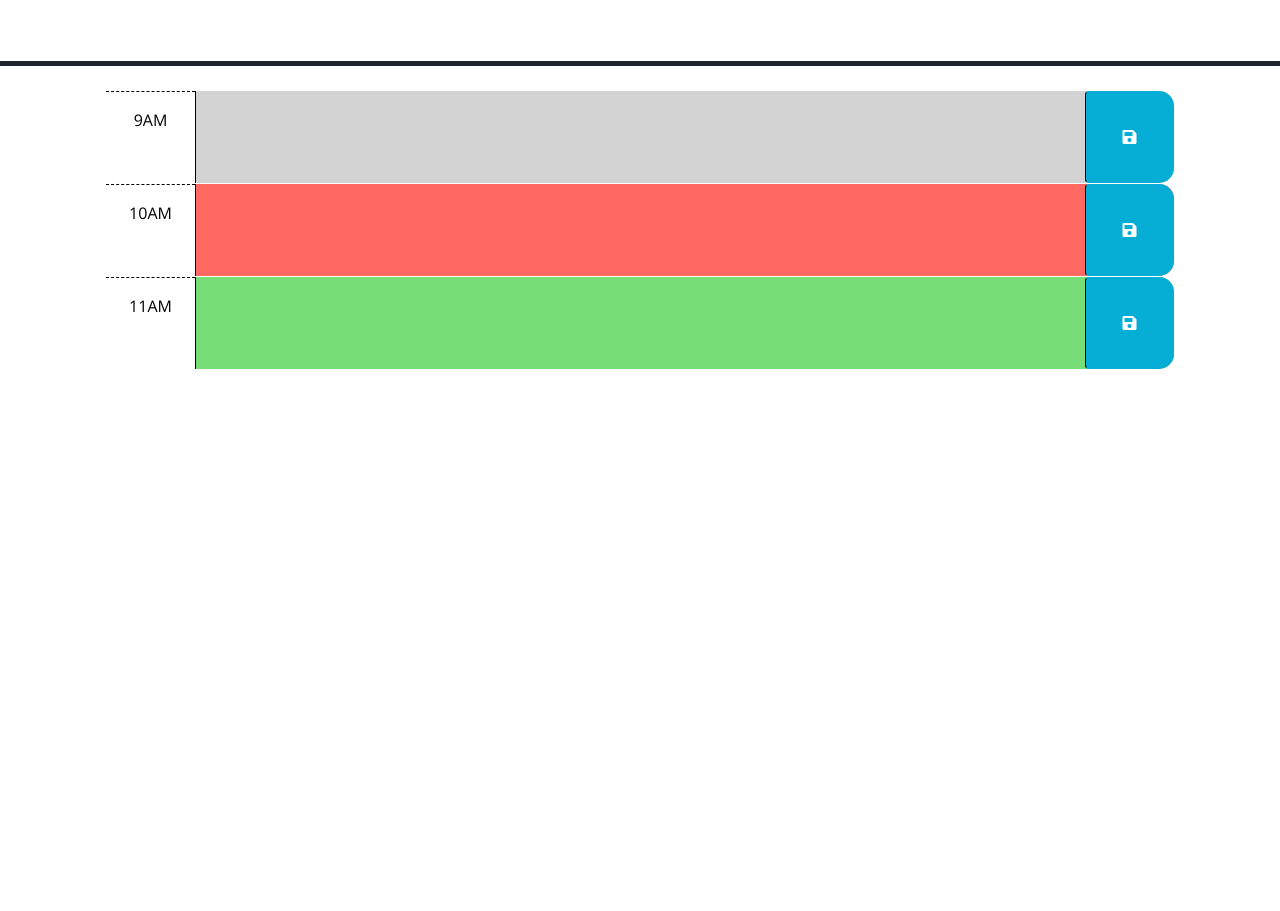
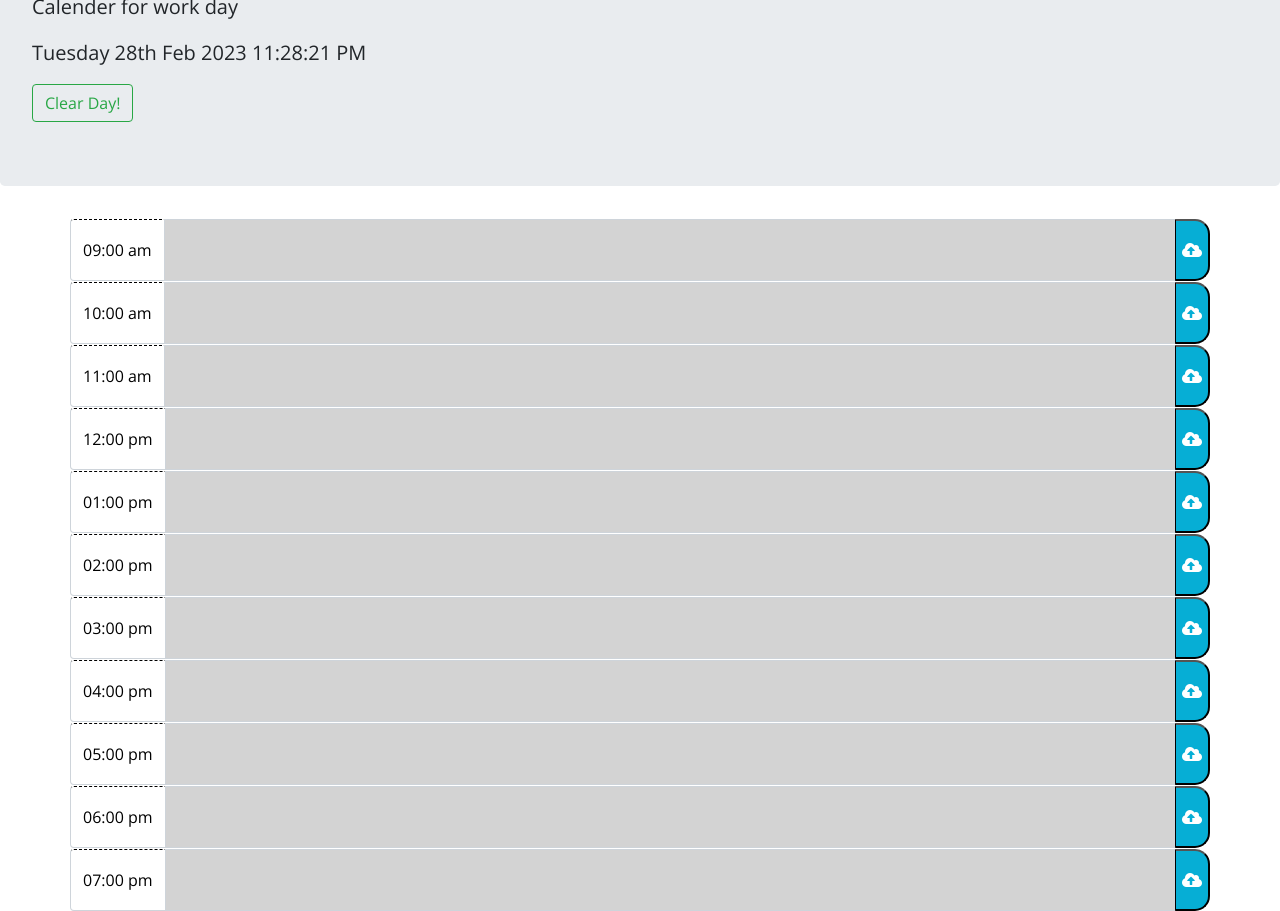
Before and after one commit to CJB14/work-day-scheduler, a plain HTML site: page index.html in a window 1280 px wide. Shown: the part 166-1077 px from the top of the page. Before the commit the page ends 800 px from the top, so only its background shows below. Drawn offline with nearby package versions, Linux system fonts and the light colour scheme.

Commit message:
all changes

```diff
--- a/index.html
+++ b/index.html
@@ -6,7 +6,7 @@
     <meta http-equiv="X-UA-Compatible" content="ie=edge" />
     <link
       rel="stylesheet"
-      href="https://cdn.jsdelivr.net/npm/bootstrap@5.1.3/dist/css/bootstrap.min.css"
+      href="https://stackpath.bootstrapcdn.com/bootstrap/4.3.1/css/bootstrap.min.css"
     />
     <link
       rel="stylesheet"
@@ -19,60 +19,133 @@
       rel="stylesheet"
     />
     <link rel="stylesheet" href="style.css" />
-    <title>Work Day Scheduler</title>
+
+    <title>Cam's Scheduler</title>
   </head>
 
   <body>
-    <header class="p-5 mb-4 border-5 border-bottom border-dark text-center">
+    <header class="jumbotron">
       <h1 class="display-3">Work Day Scheduler</h1>
-      <p class="lead">A simple calendar app for scheduling your work day</p>
+      <p class="lead">Calender for work day</p>
       <p id="currentDay" class="lead"></p>
+      <button type="button" class="btn btn-outline-success" id="clearDay">Clear Day!</button>
+
     </header>
-    <div class="container-lg px-5">
-      <!-- Use class for "past", "present", and "future" to apply styles to the
-        time-block divs accordingly. The javascript will need to do this by
-        adding/removing these classes on each div by comparing the hour in the
-        id to the current hour. The html provided below is meant to be an example
-        demonstrating how the css provided can be leveraged to create the
-        desired layout and colors. The html below should be removed or updated
-        in the finished product. Remember to delete this comment once the
-        code is implemented.
-        -->
-
-      <!-- Example of a past time block. The "past" class adds a gray background color. -->
-      <div id="hour-9" class="row time-block past">
-        <div class="col-2 col-md-1 hour text-center py-3">9AM</div>
-        <textarea class="col-8 col-md-10 description" rows="3"> </textarea>
-        <button class="btn saveBtn col-2 col-md-1" aria-label="save">
-          <i class="fas fa-save" aria-hidden="true"></i>
-        </button>
+    <div class="container">
+      <div class="row">
+        <div class="input-group">
+          <div class="input-group-prepend">
+            <span class="input-group-text hour">09:00 am </span>
+          </div>
+          <textarea class="form-control" aria-label="With textarea" id="9am"></textarea>
+          <button type="button" class="saveBtn"><i class="fas fa-cloud-upload-alt"></i></button>
+        </div>
       </div>
 
-      <!-- Example of a a present time block. The "present" class adds a red background color. -->
-      <div id="hour-10" class="row time-block present">
-        <div class="col-2 col-md-1 hour text-center py-3">10AM</div>
-        <textarea class="col-8 col-md-10 description" rows="3"> </textarea>
-        <button class="btn saveBtn col-2 col-md-1" aria-label="save">
-          <i class="fas fa-save" aria-hidden="true"></i>
-        </button>
+      <div class="row">
+        <div class="input-group">
+          <div class="input-group-prepend">
+            <span class="input-group-text hour">10:00 am </span>
+          </div>
+          <textarea class="form-control" aria-label="With textarea" id="10am"></textarea>
+          <button type="button" class="saveBtn"><i class="fas fa-cloud-upload-alt"></i></button>
+        </div>
       </div>
 
-      <!-- Example of a future time block. The "future" class adds a green background color. -->
-      <div id="hour-11" class="row time-block future">
-        <div class="col-2 col-md-1 hour text-center py-3">11AM</div>
-        <textarea class="col-8 col-md-10 description" rows="3"> </textarea>
-        <button class="btn saveBtn col-2 col-md-1" aria-label="save">
-          <i class="fas fa-save" aria-hidden="true"></i>
-        </button>
+      <div class="row">
+        <div class="input-group">
+          <div class="input-group-prepend">
+            <span class="input-group-text hour">11:00 am </span>
+          </div>
+          <textarea class="form-control" aria-label="With textarea" id="11am"></textarea>
+          <button type="button" class="saveBtn"><i class="fas fa-cloud-upload-alt"></i></button>
+        </div>
       </div>
 
+      <div class="row">
+        <div class="input-group">
+          <div class="input-group-prepend">
+            <span class="input-group-text hour">12:00 pm </span>
+          </div>
+          <textarea class="form-control" aria-label="With textarea" id="12pm"></textarea>
+          <button type="button" class="saveBtn"><i class="fas fa-cloud-upload-alt"></i></button>
+        </div>
+      </div>
+
+      <div class="row">
+        <div class="input-group">
+          <div class="input-group-prepend">
+            <span class="input-group-text hour">01:00 pm </span>
+          </div>
+          <textarea class="form-control" aria-label="With textarea" id="13pm"></textarea>
+          <button type="button" class="saveBtn"><i class="fas fa-cloud-upload-alt"></i></button>
+        </div>
+      </div>
+
+      <div class="row">
+        <div class="input-group">
+          <div class="input-group-prepend">
+            <span class="input-group-text hour">02:00 pm </span>
+          </div>
+          <textarea class="form-control" aria-label="With textarea" id="14pm"></textarea>
+          <button type="button" class="saveBtn"><i class="fas fa-cloud-upload-alt"></i></button>
+        </div>
+      </div>
+
+      <div class="row">
+        <div class="input-group">
+          <div class="input-group-prepend">
+            <span class="input-group-text hour">03:00 pm </span>
+          </div>
+          <textarea class="form-control" aria-label="With textarea" id="15pm"></textarea>
+          <button type="button" class="saveBtn"><i class="fas fa-cloud-upload-alt"></i></button>
+        </div>
+      </div>
+
+      <div class="row">
+        <div class="input-group">
+          <div class="input-group-prepend">
+            <span class="input-group-text hour">04:00 pm </span>
+          </div>
+          <textarea class="form-control" aria-label="With textarea" id="16pm"></textarea>
+          <button type="button" class="saveBtn"><i class="fas fa-cloud-upload-alt"></i></button>
+        </div>
+      </div>
+
+      <div class="row">
+        <div class="input-group">
+          <div class="input-group-prepend">
+            <span class="input-group-text hour">05:00 pm </span>
+          </div>
+          <textarea class="form-control" aria-label="With textarea" id="17pm"></textarea>
+          <button type="button" class="saveBtn"><i class="fas fa-cloud-upload-alt"></i></button>
+        </div>
+      </div>
+
+      <div class="row">
+        <div class="input-group">
+          <div class="input-group-prepend">
+            <span class="input-group-text hour">06:00 pm </span>
+          </div>
+          <textarea class="form-control" aria-label="With textarea" id="18pm"></textarea>
+          <button type="button" class="saveBtn"><i class="fas fa-cloud-upload-alt"></i></button>
+        </div>
+      </div>
+
+      <div class="row">
+        <div class="input-group">
+          <div class="input-group-prepend">
+            <span class="input-group-text hour">07:00 pm </span>
+          </div>
+          <textarea class="form-control" aria-label="With textarea" id="19pm"></textarea>
+          <button type="button" class="saveBtn"><i class="fas fa-cloud-upload-alt"></i></button>
+        </div>
+      </div>
+
+    </div>
+
     <script src="https://code.jquery.com/jquery-3.4.1.min.js"></script>
-    <script
-      src="https://cdn.jsdelivr.net/npm/dayjs@1.11.3/dayjs.min.js"
-      integrity="sha256-iu/zLUB+QgISXBLCW/mcDi/rnf4m4uEDO0wauy76x7U="
-      crossorigin="anonymous"
-    ></script>
-
+    <script src="https://cdnjs.cloudflare.com/ajax/libs/moment.js/2.24.0/moment.min.js"></script>
     <script src="script.js"></script>
   </body>
 </html>
--- a/script.js
+++ b/script.js
@@ -1,3 +1,4 @@
+// Moment.js
 var currentDate = moment().format('dddd') + " " + moment().format("Do MMM YYYY");
 var currentHour = moment().format('h:mm:ss a');
 // Text hour var
@@ -16,6 +17,9 @@ var sevenPm = $("#19pm");
 var hour = moment().hours();
 var userInput;
 var hourSpan;
+// var hourString = $(".hour").text().split(" ");
+
+// Date and Hour
 
 var interval = setInterval(function() {
   var momentNow = moment();
```
Also changed, not shown: 1 other file.
